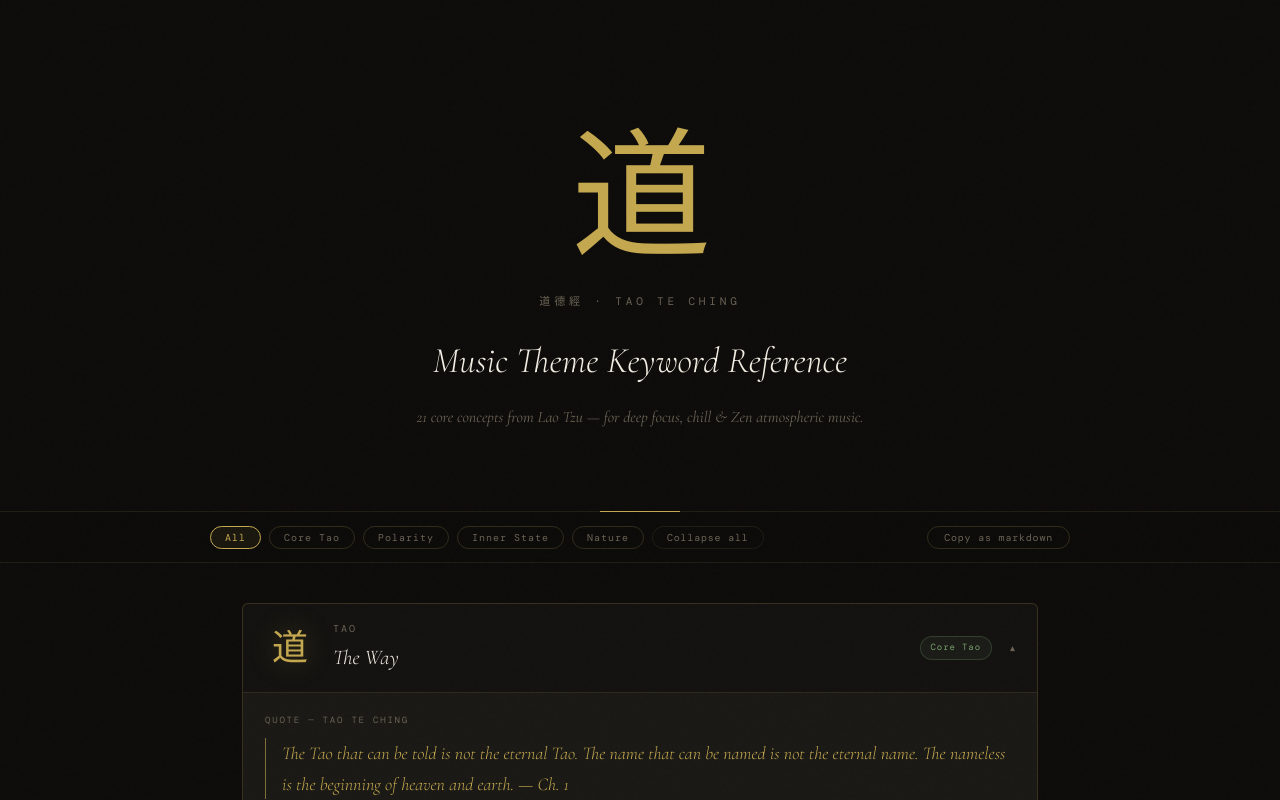
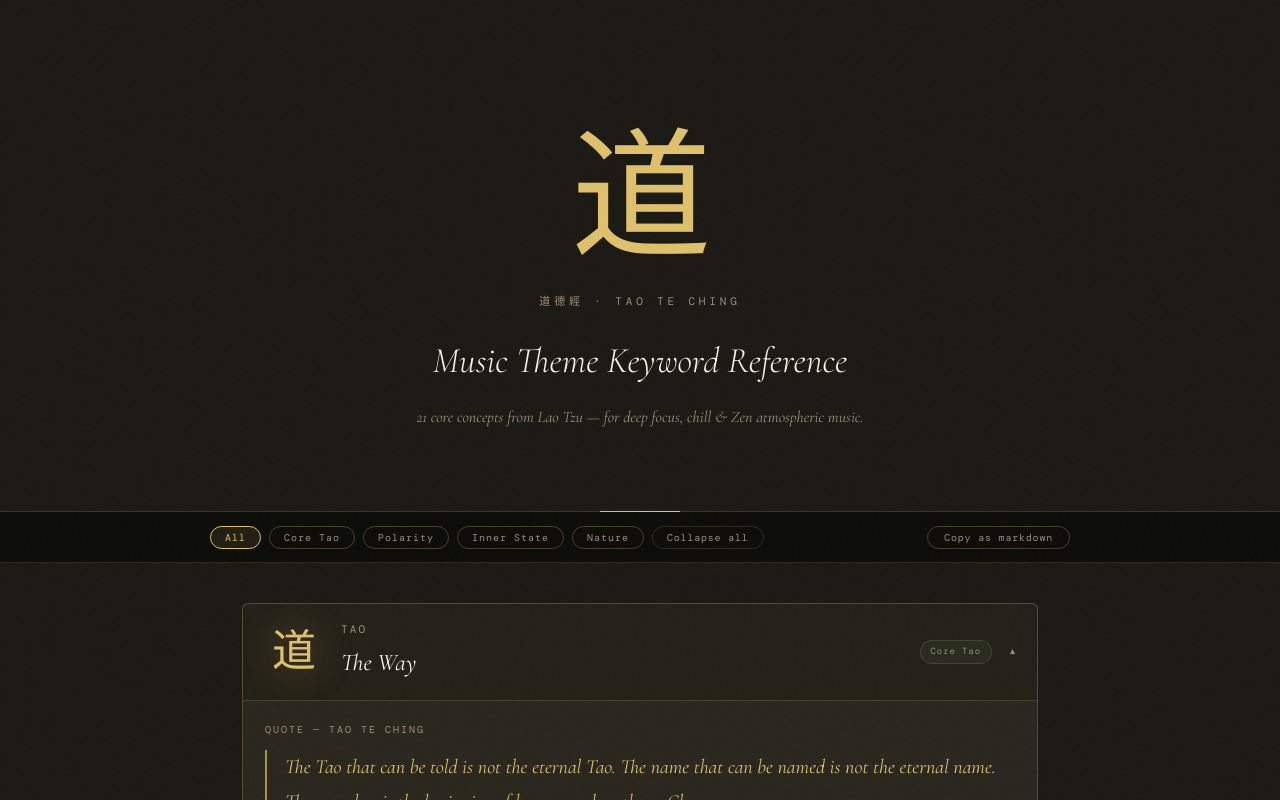
Before and after one commit to khanhpro68/taone, a plain HTML site: page index.html in a window 1280 px wide. Both pictures are taken after a click on the button "Expand all". Shown: the top 800 px of the page. Drawn offline with nearby package versions, Linux system fonts and the light colour scheme; a web font is replaced by a local one.

Commit message:
Update index.html

```diff
--- a/index.html
+++ b/index.html
@@ -10,24 +10,24 @@
   *, *::before, *::after { box-sizing: border-box; margin: 0; padding: 0; }
 
   :root {
-    --bg: #0d0c0a;
-    --bg2: #131210;
-    --bg3: #1a1915;
-    --surface: #1f1e1a;
-    --surface2: #252420;
-    --border: rgba(180,155,90,0.12);
-    --border2: rgba(180,155,90,0.22);
-    --gold: #c4a84f;
-    --gold-dim: rgba(196,168,79,0.6);
-    --gold-glow: rgba(196,168,79,0.08);
-    --text: #e8e2d4;
-    --text2: #a89e88;
-    --text3: #6b6355;
-    --white: #f2ede3;
-    --tag-core: #7a9e6e;
-    --tag-polarity: #8a6eb0;
-    --tag-state: #b08a4a;
-    --tag-nature: #5e8aa0;
+    --bg: #1c1a14;
+    --bg2: #232118;
+    --bg3: #2a271e;
+    --surface: #312e24;
+    --surface2: #38342a;
+    --border: rgba(200,175,110,0.18);
+    --border2: rgba(200,175,110,0.32);
+    --gold: #dfc06a;
+    --gold-dim: rgba(223,192,106,0.7);
+    --gold-glow: rgba(223,192,106,0.1);
+    --text: #f0ebe0;
+    --text2: #ccc3aa;
+    --text3: #9c9078;
+    --white: #f7f2e8;
+    --tag-core: #8fc47e;
+    --tag-polarity: #a882d8;
+    --tag-state: #d4a85a;
+    --tag-nature: #72aac8;
   }
 
   html { scroll-behavior: smooth; }
@@ -206,7 +206,7 @@
     transition: border-color 0.25s;
   }
   .card:hover { border-color: var(--border2); }
-  .card.open { border-color: rgba(196,168,79,0.2); }
+  .card.open { border-color: rgba(223,192,106,0.28); }
 
   .card-header {
     display: flex;
@@ -221,30 +221,30 @@
 
   .hanzi {
     font-family: 'Noto Serif SC', serif;
-    font-size: 36px;
-    font-weight: 300;
+    font-size: 44px;
+    font-weight: 400;
     color: var(--gold);
     line-height: 1;
-    min-width: 50px;
+    min-width: 58px;
     text-align: center;
-    text-shadow: 0 0 30px rgba(196,168,79,0.3);
+    text-shadow: 0 0 40px rgba(223,192,106,0.4);
   }
 
   .header-text { flex: 1; min-width: 0; }
 
   .pinyin {
     font-family: 'DM Mono', monospace;
-    font-size: 10px;
+    font-size: 11px;
     letter-spacing: 0.2em;
     color: var(--text3);
     text-transform: uppercase;
-    margin-bottom: 3px;
+    margin-bottom: 4px;
   }
 
   .english-title {
     font-family: 'Cormorant Garamond', serif;
-    font-size: 21px;
-    font-weight: 300;
+    font-size: 24px;
+    font-weight: 400;
     font-style: italic;
     color: var(--white);
     white-space: nowrap;
@@ -287,30 +287,30 @@
 
   .section-label {
     font-family: 'DM Mono', monospace;
-    font-size: 9px;
+    font-size: 10px;
     letter-spacing: 0.2em;
     text-transform: uppercase;
     color: var(--text3);
-    margin-bottom: 10px;
+    margin-bottom: 12px;
   }
 
   .quote-text {
     font-family: 'Cormorant Garamond', serif;
-    font-size: 18px;
-    font-weight: 300;
+    font-size: 20px;
+    font-weight: 400;
     font-style: italic;
     color: var(--gold);
-    line-height: 1.7;
-    padding-left: 16px;
-    border-left: 1px solid var(--gold-dim);
+    line-height: 1.75;
+    padding-left: 18px;
+    border-left: 2px solid var(--gold-dim);
   }
 
   .body-text {
     font-family: 'Cormorant Garamond', serif;
-    font-size: 16px;
+    font-size: 18px;
     font-weight: 400;
     color: var(--text2);
-    line-height: 1.8;
+    line-height: 1.85;
   }
 
   /* DIVIDER */
```
